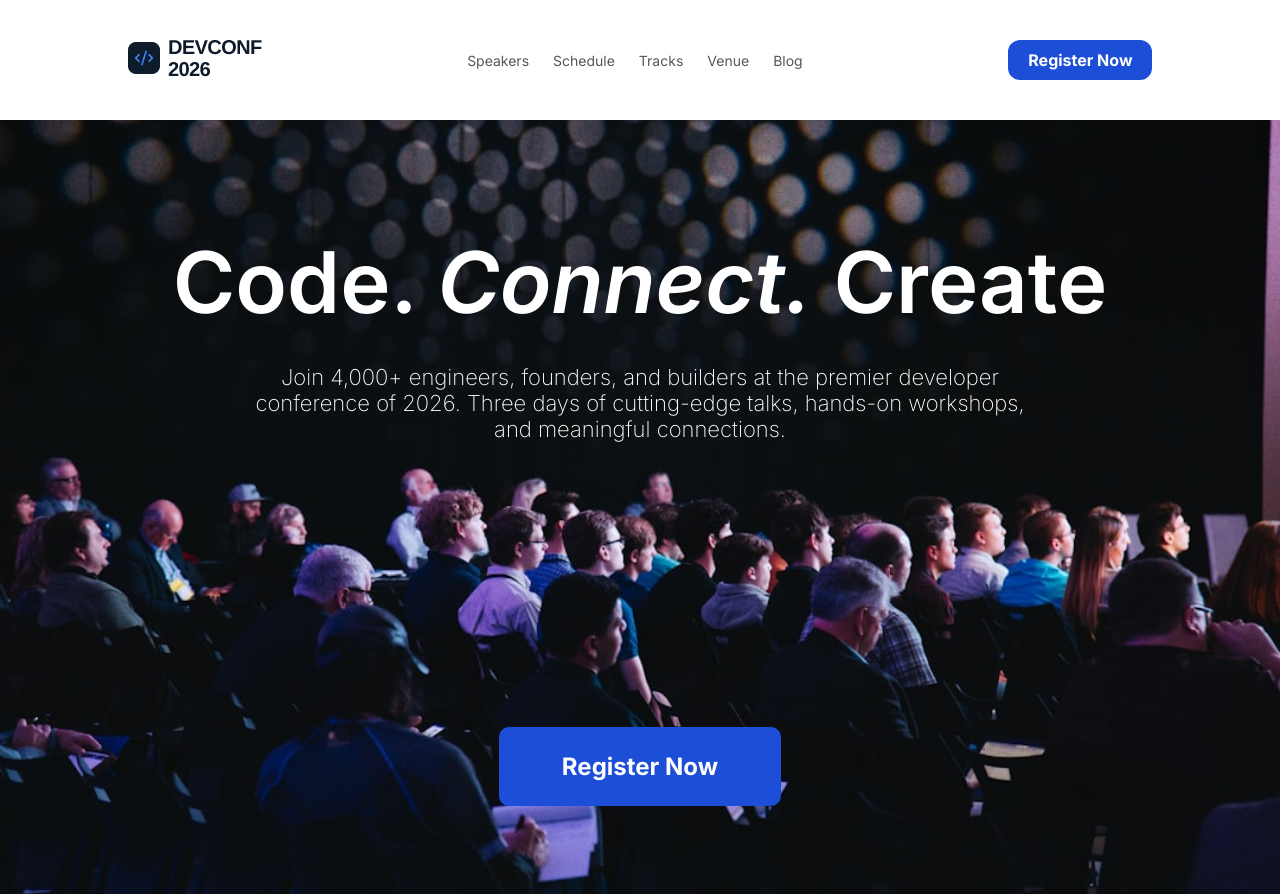
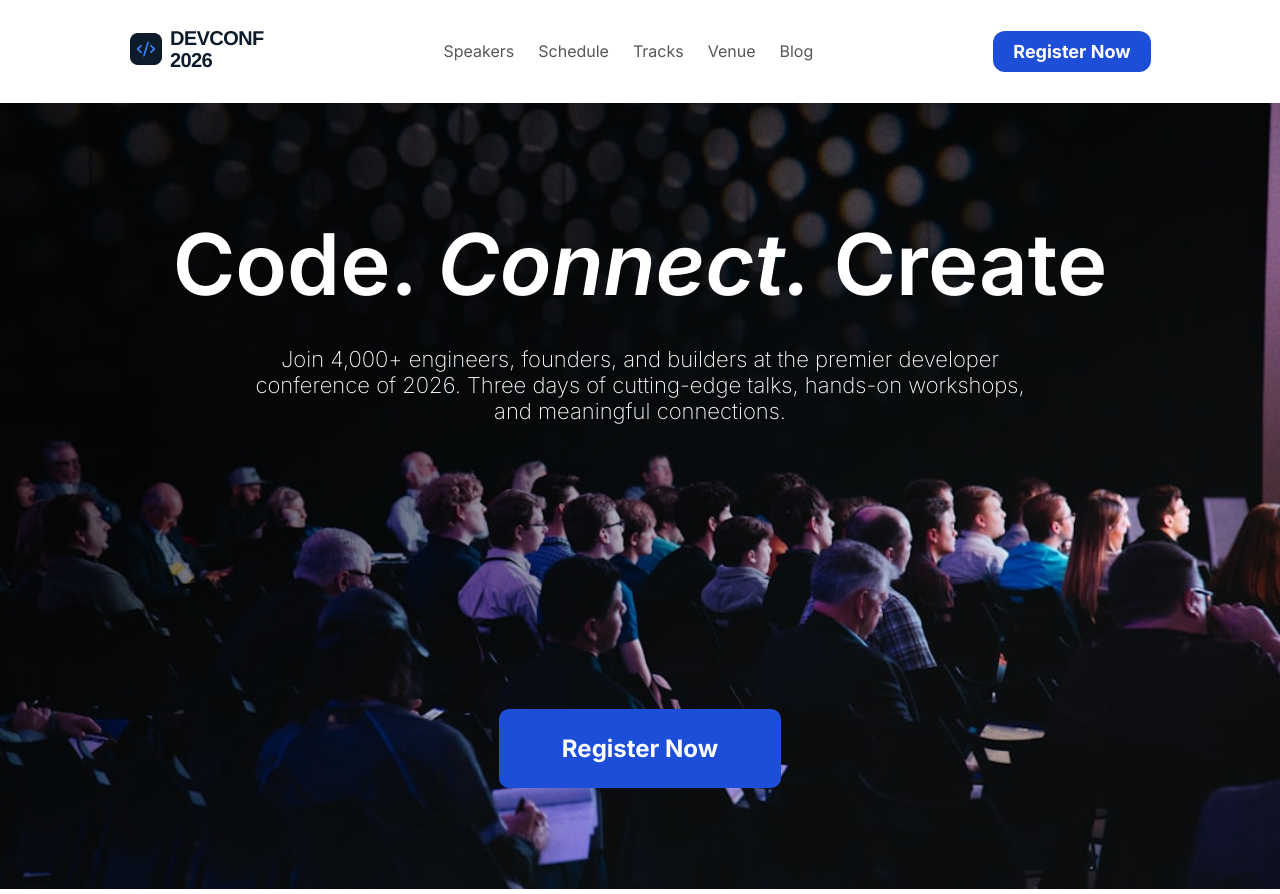
Before and after one commit to sm-nadim-dev/-B14-Assignmant-01, a plain HTML site: page index.html in a window 1280 px wide. Shown: the top 894 px of the page. Drawn offline with Linux system fonts and the light colour scheme.

Commit message:
some fix on hero banner and nav

```diff
--- a/style.css
+++ b/style.css
@@ -41,18 +41,17 @@ img {
 .nev-Parent {
     display: flex;
     justify-content: space-between;
-    padding: 12px;
+    padding: 14px;
     align-items: center;
-    margin-top: 23.5px;
-    margin-bottom: 24.5px;
+    margin-top: 13px;
+    margin-bottom: 13.5px;
     margin-left: 115.5px;
     margin-right: 115.5px;
     background: #ffffffFF;
-    ;
 }
 
 .nev-Parent button {
-    font-size: 16px;
+    font-size: 18px;
     font-weight: 700;
 }
 
@@ -67,12 +66,13 @@ img {
 ul li a {
     text-decoration: none;
     color: #575757;
+    font-size: 16px;
 }
 
 /* Hero style */
 
 .hero-parent {
-    background-image: url(./assets/banner.jpg);
+    background: linear-gradient(to bottom right, rgba(0, 0, 0, 0.6000000238418579) 30%, rgba(0, 0, 0, 0) 70%), url(./assets/banner.jpg);
     background-size: cover;
     background-position: center;
     width: 100%;
@@ -176,6 +176,7 @@ ul li a {
     font-size: 14px;
     font-weight: 400;
 }
+
 /* Pricing */
 .price-parent .H2-top {
     text-align: center;
@@ -184,6 +185,7 @@ ul li a {
     font-weight: 700;
     padding: 12px;
 }
+
 .price-parent p {
     text-align: center;
     color: #575757FF;
@@ -191,6 +193,7 @@ ul li a {
     font-weight: 400;
     padding-bottom: 48px;
 }
+
 .price-card {
     display: grid;
     grid-template-columns: repeat(3, 1fr);
@@ -199,6 +202,7 @@ ul li a {
     padding-left: 60px;
     padding-right: 60px;
 }
+
 .price-card-item {
     border: 1px solid gray;
     border-radius: 12px;
@@ -207,32 +211,39 @@ ul li a {
     padding: 40px;
     gap: 10px;
 }
+
 .card-blue {
     background: #0d1b2aFF;
     color: #FFFFFF;
     border-color: #0d1b2aFF;
 }
+
 .price-card-item h4 {
     color: #888888FF;
     font-size: 13px;
     font-weight: 600;
 }
+
 .price-card-item h2 {
     color: #0d1b2aFF;
     font-size: 44px;
     font-weight: 700;
 }
+
 .card-blue h2 {
     color: #ffffffFF;
 }
+
 .price-card-item button {
     font-size: 14px;
     font-weight: 600;
     margin-top: 20px;
 }
+
 #pro {
     color: #93c5fdFF;
 }
+
 .p-c-i-ul {
     display: flex;
     flex-direction: column;
@@ -241,10 +252,12 @@ ul li a {
     font-size: 14px;
     font-weight: 400;
 }
+
 .p-c-i-hr {
     background: #e5e7ebFF;
     margin: 10px 0;
 }
+
 /* About Section (AI generated) */
 
 .about-parent {
@@ -310,7 +323,7 @@ ul li a {
 
 .about-card:hover {
     transform: translateY(-5px);
-    box-shadow: 0 10px 20px rgba(0,0,0,0.08);
+    box-shadow: 0 10px 20px rgba(0, 0, 0, 0.08);
 }
 
 .about-card h3 {
@@ -330,37 +343,47 @@ ul li a {
     font-size: 16px;
     line-height: 1.6;
 }
+
 /* Footer style */
 footer {
     background: #0d1b2aFF;
     color: #FFFFFF;
     padding: 40px 0 20px 0
 }
-.footer-top, .footer-bottom {
+
+.footer-top,
+.footer-bottom {
     display: flex;
     text-align: center;
     justify-content: space-between;
 }
+
 .footer-logo {
     display: flex;
     align-items: center;
     gap: 10px;
 }
+
 .icon {
     font-size: 30px;
     cursor: pointer;
 }
-.footer-bottom p ,a{
+
+.footer-bottom p,
+a {
     color: #575757;
     font-size: 14px;
 }
+
 .footer-bottom a {
     text-decoration: none;
 }
+
 .footer-links {
     display: flex;
     gap: 25px;
 }
+
 .footer-divider {
     margin: 40px 0;
     border: 0;
```
